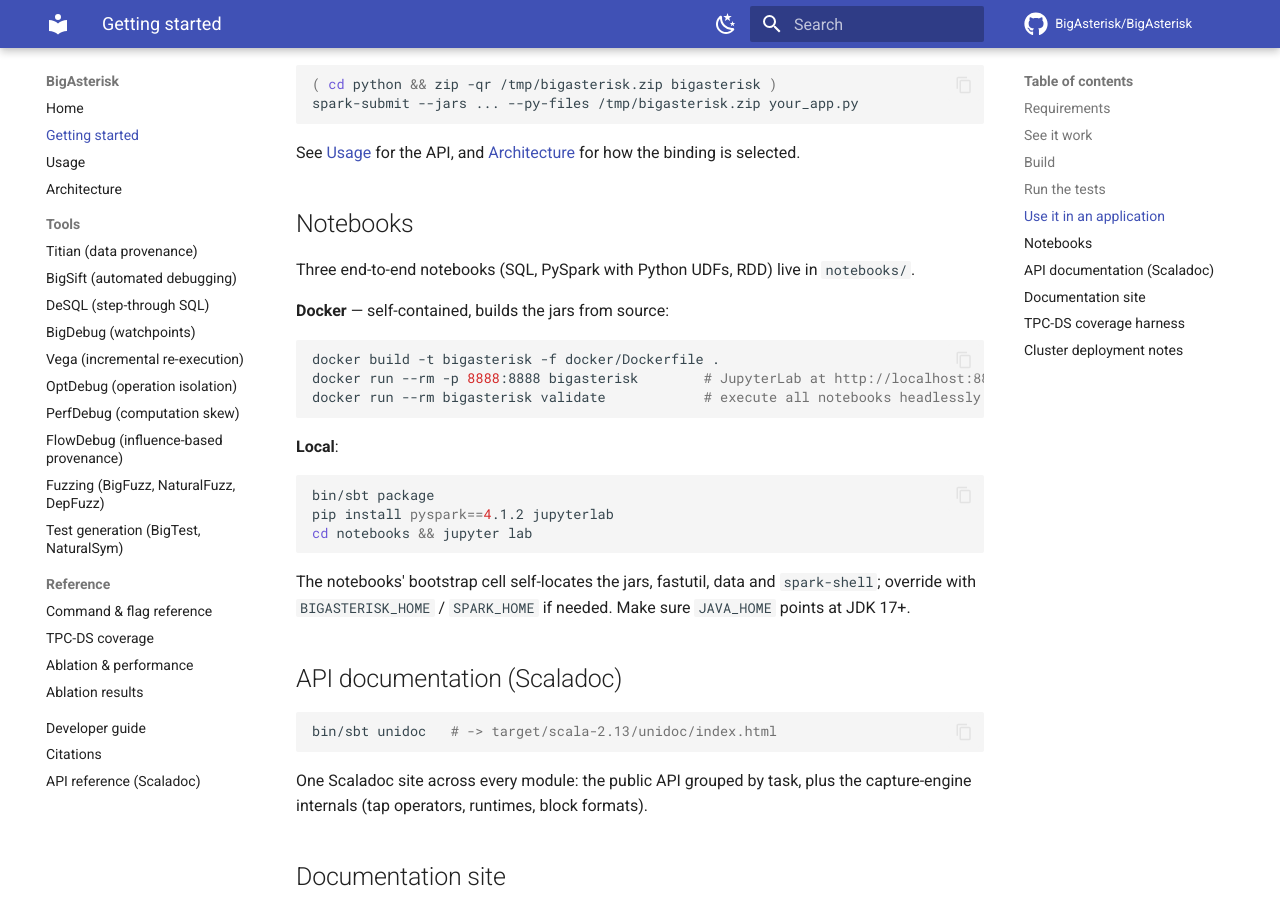
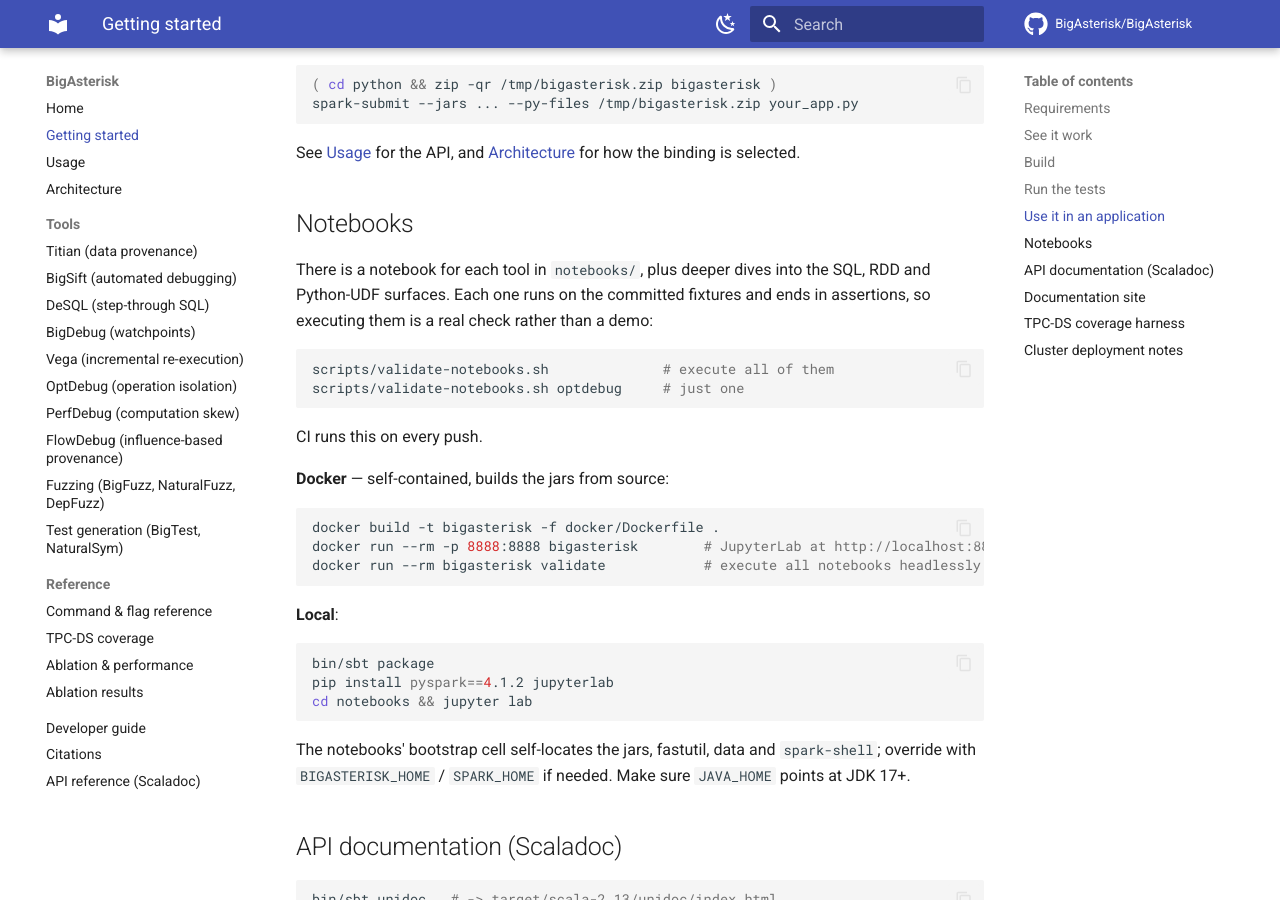
Before and after one commit to BigAsterisk/BigAsterisk, an MkDocs documentation site: the page built from docs/install.md, in a window 1280 px wide and 900 px high, scrolled down 1564 px. Built offline with MkDocs 1.6.1 and Material for MkDocs 9.7.7, drawn with Linux system fonts in a browser that asks for light colours; comment, search, counter and statistics services are not loaded.

Commit message:
Add a runnable notebook for each tool, executed in CI
The repository had three notebooks, all covering provenance, and nothing for the
other twelve tools. There is now one per tool, each explaining only its own and
each running on the committed fixtures.

They are checks, not demonstrations. Every notebook ends in assertions about what
the tool actually returned — that the traced witnesses sum to the total they came
from, that the minimised input is one record, that a revision's reuse did not
change its answer, that both fuzzing paths agree — so executing one either passes
or tells you the tool changed underneath it.

scripts/validate-notebooks.sh executes them all headlessly, and CI runs it on
every push. They use the Spark distribution's own PySpark rather than a separate
install, so they run against exactly the Spark the jars were built for.

Writing them found two real problems:

  - The profiling notebook coalesced its input, which puts a CoalesceExec in the
    plan; provenance capture refuses that operator, and attribution needs capture.
    Same trap the platform tour hit, and worth the fail-loud policy catching twice.
  - The three older notebooks pinned spark.sql.extensions to one extension by
    name, so they broke as soon as a second tool needed one. They now let
    configure install whatever the binding requires, which is what that function
    is for.

Cell ids are assigned deterministically, so regenerating a notebook does not
churn the diff, and newer nbformat versions stop warning.

````diff
--- a/docs/install.md
+++ b/docs/install.md
@@ -78,7 +78,16 @@ binding is selected.
 
 ## Notebooks
 
-Three end-to-end notebooks (SQL, PySpark with Python UDFs, RDD) live in `notebooks/`.
+There is a notebook for each tool in `notebooks/`, plus deeper dives into the SQL, RDD
+and Python-UDF surfaces. Each one runs on the committed fixtures and ends in assertions,
+so executing them is a real check rather than a demo:
+
+```bash
+scripts/validate-notebooks.sh              # execute all of them
+scripts/validate-notebooks.sh optdebug     # just one
+```
+
+CI runs this on every push.
 
 **Docker** — self-contained, builds the jars from source:
 
````
Also changed, not shown: README.md (+1 -1 lines), 18 other files.
